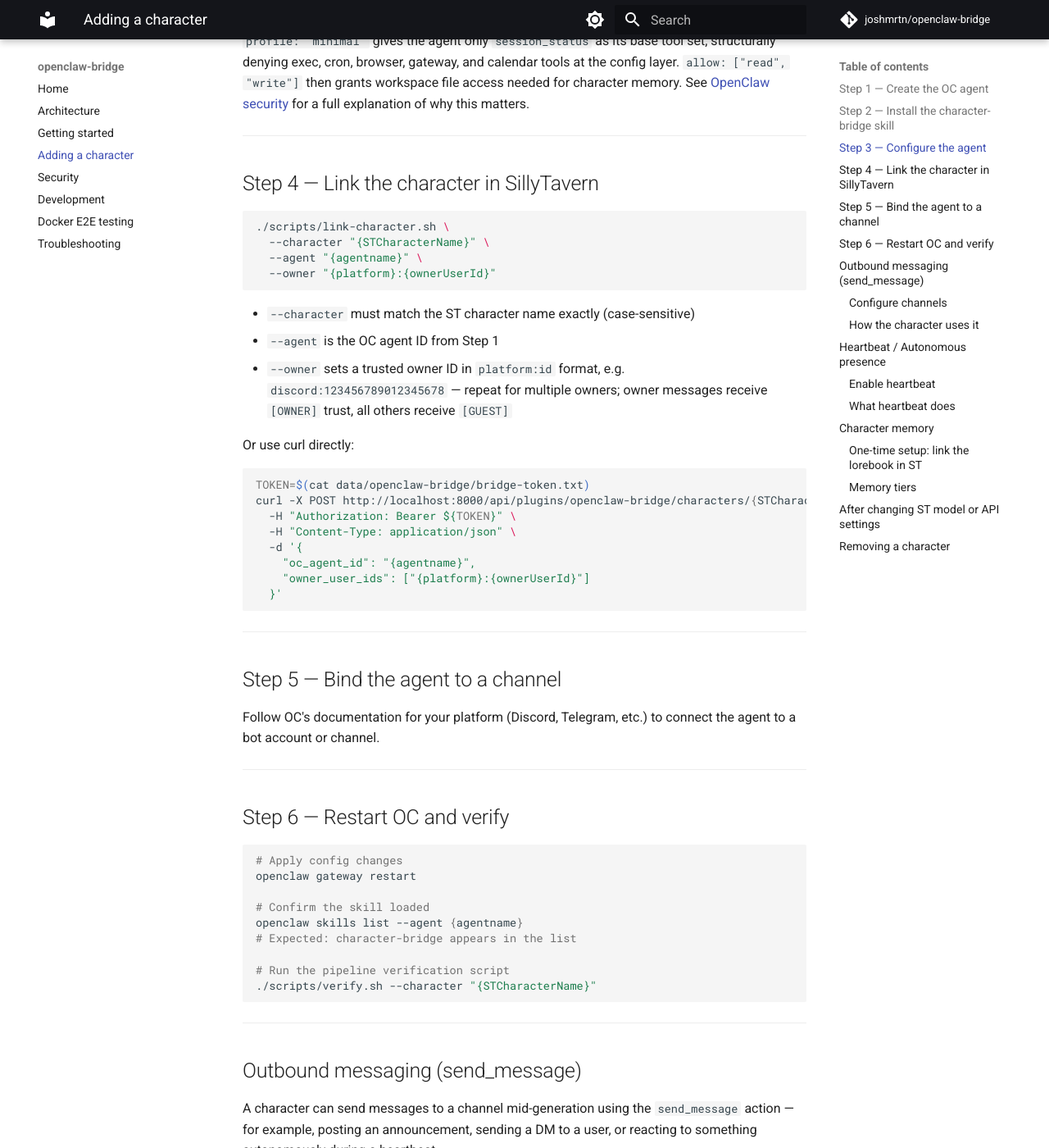
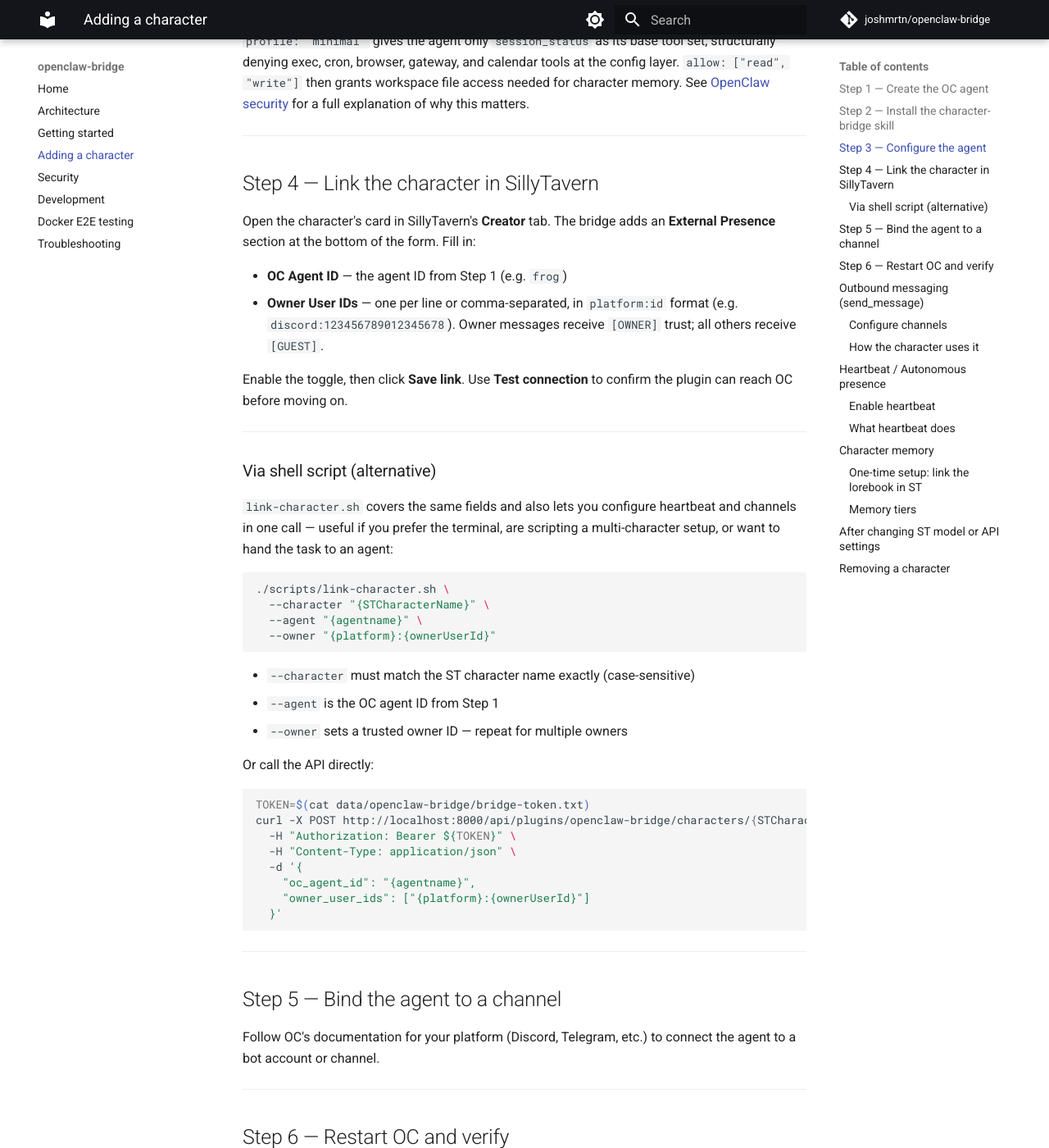
Before and after one commit to joshmrtn/openclaw-bridge, an MkDocs documentation site: the page built from docs/adding-a-character.md, in a window 1280 px wide and 1400 px high, scrolled down 1139 px. Shown: the whole window at 82% size. Built offline with MkDocs 1.6.1 and Material for MkDocs 9.7.7, drawn with Linux system fonts in a browser that asks for light colours; comment, search, counter and statistics services are not loaded.

Commit message:
docs: pre-release review — UI link panel, backup note, CSRF cleanup, R11 status (#110)
- adding-a-character: Step 4 now leads with the ST UI "External Presence"
  panel in the character editor; link-character.sh documented as the
  alternative for terminal/scripting/agent use
- getting-started: add backup-your-data callout in Prerequisites
- troubleshooting: remove outdated advice to disable CSRF; the bridge
  has not required disableCsrf since PRs #26/#28
- planning-requirements: add Status: Implemented block for R11, matching
  the format of R9.1–R9.3

Co-authored-by: Claude Sonnet 4.6 <noreply@anthropic.com>

````diff
--- a/docs/adding-a-character.md
+++ b/docs/adding-a-character.md
@@ -54,6 +54,19 @@ Replace `{agentname}`, `{Character Display Name}`, and `{token}` with real value
 
 ## Step 4 — Link the character in SillyTavern
 
+Open the character's card in SillyTavern's **Creator** tab. The bridge adds an **External Presence** section at the bottom of the form. Fill in:
+
+- **OC Agent ID** — the agent ID from Step 1 (e.g. `frog`)
+- **Owner User IDs** — one per line or comma-separated, in `platform:id` format (e.g. `discord:123456789012345678`). Owner messages receive `[OWNER]` trust; all others receive `[GUEST]`.
+
+Enable the toggle, then click **Save link**. Use **Test connection** to confirm the plugin can reach OC before moving on.
+
+---
+
+### Via shell script (alternative)
+
+`link-character.sh` covers the same fields and also lets you configure heartbeat and channels in one call — useful if you prefer the terminal, are scripting a multi-character setup, or want to hand the task to an agent:
+
 ```bash
 ./scripts/link-character.sh \
   --character "{STCharacterName}" \
@@ -63,9 +76,9 @@ Replace `{agentname}`, `{Character Display Name}`, and `{token}` with real value
 
 - `--character` must match the ST character name exactly (case-sensitive)
 - `--agent` is the OC agent ID from Step 1
-- `--owner` sets a trusted owner ID in `platform:id` format, e.g. `discord:123456789012345678` — repeat for multiple owners; owner messages receive `[OWNER]` trust, all others receive `[GUEST]`
+- `--owner` sets a trusted owner ID — repeat for multiple owners
 
-Or use curl directly:
+Or call the API directly:
 
 ```bash
 TOKEN=$(cat data/openclaw-bridge/bridge-token.txt)
````
Also changed, not shown: docs/getting-started.md (+2 -0 lines), docs/planning-requirements.md (+2 -0 lines), docs/troubleshooting.md (+0 -2 lines).
